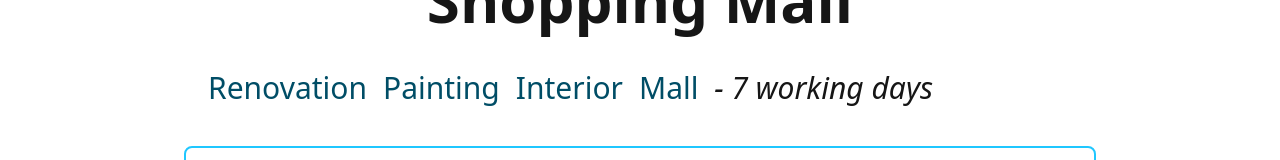
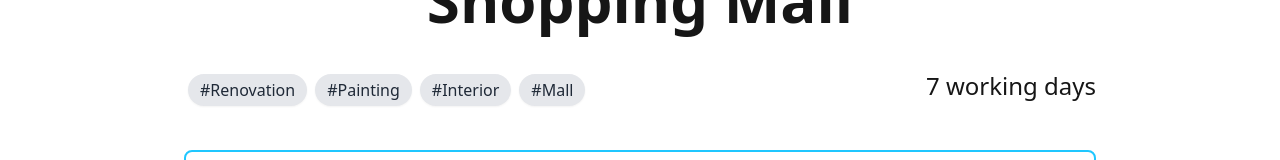
Before and after one commit to TrayanStefanov/Freelance-IckoStroI, a React (Vite) app in the folder frontend/: page /projects in a window 1280 px wide. Shown: the part 790-950 px from the top of the page. Built offline with nearby package versions, Linux system fonts and the light colour scheme.

Commit message:
Project details v0.5. Tags and time polished.

```diff
--- a/frontend/src/components/ProjectDetails.jsx
+++ b/frontend/src/components/ProjectDetails.jsx
@@ -57,19 +57,31 @@ const ProjectDetails = ({ project, onTagClick }) => {
             />
 
             <h1 className="text-5xl lg:text-6xl font-semibold my-10 mx-6 text-center">{project.title}</h1>
+            <div className="flex justify-between mx-6">
+                <h2 className="text-3xl lg:text-4xl">
+                    {project.tagsTitle}
+                    <div className="text-xl lg:text-2xl">
 
-      <h2 className="text-2xl lg:text-3xl mb-4 indent-4 italic mx-6">
                         {project.tags.map((tag, i) => (
                             <button
                                 key={i}
                                 onClick={() => onTagClick(tag)}
-            className="text-neutral hover:border-b hover:text-accent/90 hover:underline hover:underline-offset-8 mx-2"
+                                className="px-3 py-1 rounded-full text-sm lg:text-base bg-gray-200 text-gray-800
+               hover:bg-accent hover:text-white transition-colors mx-1 my-1 shadow-sm"
                             >
-            {tag}
+                                #{tag}
                             </button>
-        ))}{" "}
-        - {project.time}
+                        ))}
+
+                    </div>
                 </h2>
+                <h2 className="text-3xl lg:text-4xl">
+                    {project.timeTitle}
+                    <div className="text-xl lg:text-2xl text-right">
+                        {project.time}
+                    </div>
+                </h2>
+            </div>
 
             <p className="text-lg lg:text-2xl leading-relaxed indent-4 p-10 mx-6 my-10 block whitespace-normal border-accent border-2 rounded-lg">
                 {project.description}
```
Lines whose indentation alone changed are shown as unchanged.
